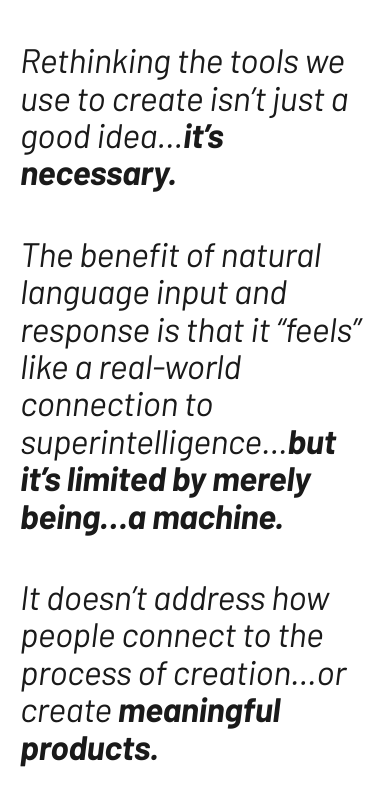
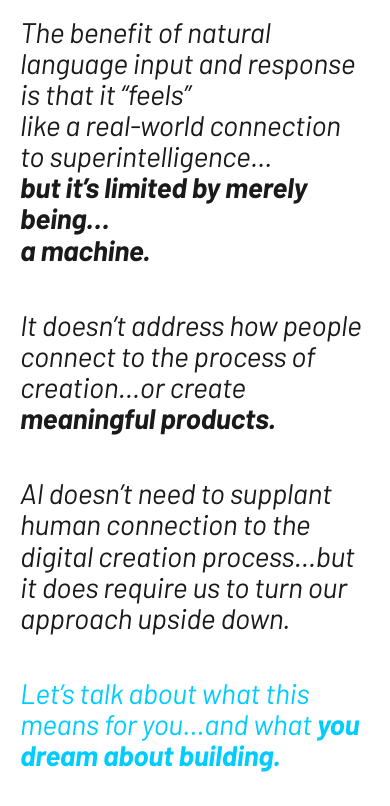
Before and after one commit to visceralcc/cven, a website: page public/index.html in a window 390 px wide. Shown: the part 649-1455 px from the top of the page. Drawn offline with Linux system fonts and the light colour scheme.

Commit message:
06.09.26.5

```diff
--- a/public/index.html
+++ b/public/index.html
@@ -124,7 +124,8 @@
       font-family: var(--font-body);
       font-style: italic;
       font-weight: 400;
-      font-size: 96px;
+      /* 90px max, scaling down on narrower windows so "like a real-world connection" stays on one line */
+      font-size: min(90px, calc(8.8vw - 6px));
       line-height: 1.1;
       letter-spacing: -0.01em;
       color: var(--text);
@@ -133,6 +134,15 @@
 
     .manifesto p strong {
       font-weight: 700;
+    }
+
+    .manifesto p a {
+      color: #00CCFF;
+      text-decoration: none;
+    }
+
+    .manifesto p a:hover {
+      color: #00ACDC;
     }
 
     .manifesto p:last-child {
@@ -234,7 +244,7 @@
       nav { gap: 2px; }
       nav a { padding: 6px 10px; font-size: 13px; }
       .hero { padding: 80px 20px 60px; }
-      .manifesto p { font-size: 44px; margin-bottom: 56px; }
+      .manifesto p { font-size: min(44px, calc(8.8vw - 6px)); margin-bottom: 56px; }
       .about-content p { font-size: 44px; margin-bottom: 56px; }
       section { padding: 60px 20px; }
       .footer-inner { flex-direction: column; align-items: flex-start; }
@@ -242,8 +252,7 @@
 
     @media (max-width: 480px) {
       nav a { padding: 6px 8px; font-size: 12px; }
-      .manifesto p { font-size: 34px; margin-bottom: 44px; }
-      .about-content p { font-size: 34px; margin-bottom: 44px; }
+      .manifesto p { font-size: min(34px, calc(8.8vw - 6px)); margin-bottom: 44px; }      .about-content p { font-size: 34px; margin-bottom: 44px; }
     }
   </style>
 </head>
@@ -266,11 +275,12 @@
       <section class="hero">
         <div class="manifesto">
           <p>Digital creation now requires seamless integration between human ingenuity and machine intelligence.</p>
-          <p>AI empowers the acceleration of creation, but it doesn’t understand the nuance of human connection…in products or interfaces.</p>
-          <p>Rethinking the tools we use to create isn’t just a good idea…<strong>it’s necessary.</strong></p>
-          <p>The benefit of natural language input and response is that it “feels” like a real-world connection to superintelligence…<strong>but it’s limited by merely being…a machine.</strong></p>
+          <p>AI empowers the acceleration of creation, but it doesn’t understand the nuance of human connection.</p>
+          <p>Rethinking how we digitally create isn’t just a good idea…<strong>it’s necessary.</strong></p>
+          <p>The benefit of natural language input and response is that it “feels”<br><span style="white-space: nowrap;">like a real-world connection</span><br>to superintelligence…<br><strong>but it’s limited by merely being…<br>a machine.</strong></p>
           <p>It doesn’t address how people connect to the process of creation…or create <strong>meaningful products.</strong></p>
           <p>AI doesn’t need to supplant human connection to the digital creation process…but it does require us to turn our approach upside down.</p>
+          <p><a href="mailto:info@cven.cc">Let’s talk about what this means for you…and what <strong>you dream about building.</strong></a></p>
         </div>
       </section>
     </div>
@@ -279,8 +289,8 @@
       <section>
         <div class="about-content">
           <h2><a href="mailto:info@cven.cc" style="color: #00CCFF; text-decoration: none;">info@cven.cc</a></h2>
-          <p>Civil Engine is a design and product studio with nearly two decades shipping interface, identity, print and environment design at the highest level, for clients including Apple, Nike, Pixar, EA and Aston Martin.</p>
-          <p>We believe meaningful creation happens when human ingenuity and machine intelligence work in concert...and that great software still starts with great design. Craft, clarity and respect for the user sit at the center of every decision, whether it’s a consumer app, a creative tool, or something that doesn’t exist yet.</p>
+          <p>Civil Engine is a design and product studio shipping interface, identity, print and environment design at the highest level, for clients including Apple, Nike, Pixar, EA and Aston Martin.</p>
+          <p>We believe meaningful creation happens when human ingenuity and machine intelligence work in concert...and that great products still start with great design. Craft, clarity and respect for the user sit at the center of every decision, whether it’s a consumer app, a creative tool, or something that doesn’t exist yet.</p>
         </div>
       </section>
     </div>
```
